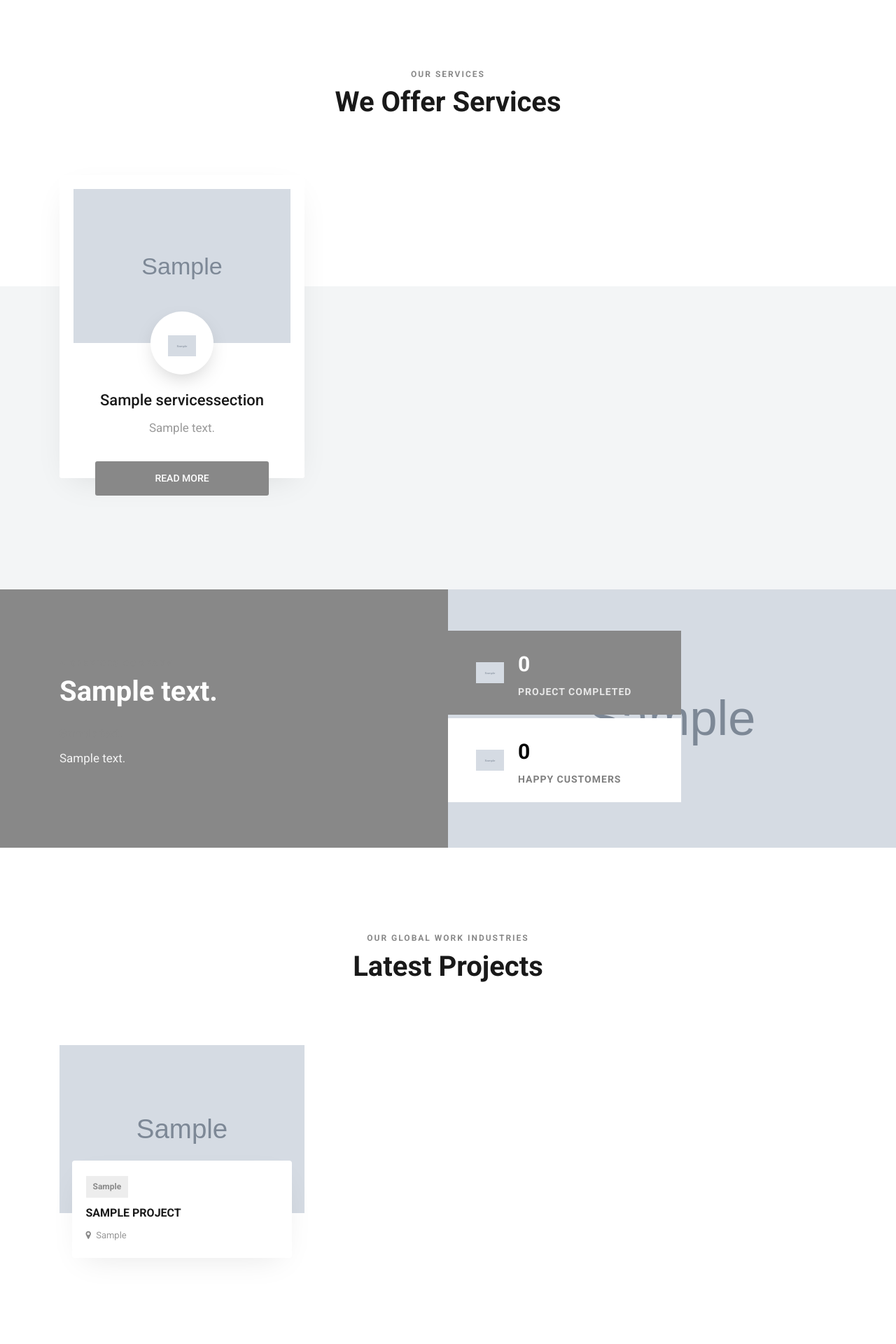
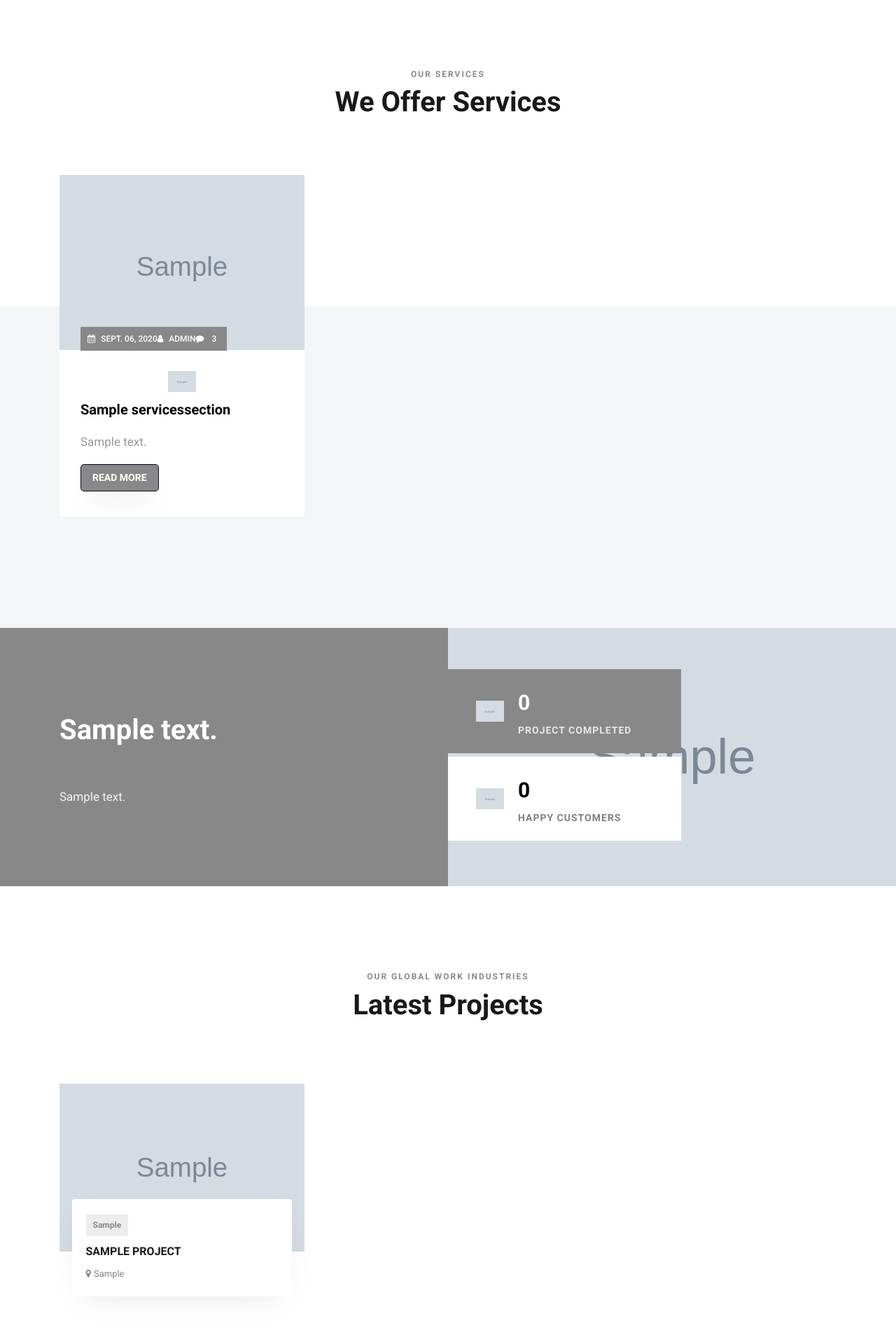
Before and after one commit to HooYia/jinno_site, a Django app: page /en/ in a window 1280 px wide. Shown: the part 2160-4080 px from the top of the page at 70% size. Run offline with Django 5.2, Linux system fonts and the light colour scheme; tables that the repository leaves empty hold one stand-in row (values such as "Sample post"); grey boxes marked "Sample" are stand-in pictures; data that the repository does not hold is empty; some libraries are stand-ins or nearby versions.

Commit message:
fix: home page

```diff
--- a/templates/homepage/latest_blog.html
+++ b/templates/homepage/latest_blog.html
@@ -15,18 +15,19 @@
             {% for blog in blogs %}
                 <div class="col-lg-4 ftco-animate">
                     <div class="blog-entry">
-                        <a href="#" class="block-20" style="background-image: url('{% if blog.image %}{{ blog.image.url }}{% else %}{% static 'images/image_'|add:forloop.counter|add:'.jpg' %}{% endif %}');" data-toggle="modal" data-target="#blogModal{{ forloop.counter }}">
+                        <a href="{% url 'main_app:blog_detail' blog.slug %}" class="block-20" style="background-image: url('{% if blog.image %}{{ blog.image.url }}{% else %}{% static 'images/image_'|add:forloop.counter|add:'.jpg' %}{% endif %}');">
                         </a>
                         <div class="text d-block">
                             <div class="meta">
                                 <p>
-                                    <a href="#"><span class="fa fa-calendar mr-2"></span>{% if blog.date %}{{ blog.date|date:"M. d, Y" }}{% else %}Sept. 06, 2020{% endif %}</a>
-                                    <a href="#"><span class="fa fa-user mr-2"></span>{{ blog.author_name|default:"Admin" }}</a>
-                                    <a href="#" class="meta-chat"><span class="fa fa-comment mr-2"></span> 3</a>
+                                    <a href="{% url 'main_app:blog_detail' blog.slug %}"><span class="fa fa-calendar mr-2"></span>{% if blog.date %}{{ blog.date|date:"M. d, Y" }}{% else %}Sept. 06, 2020{% endif %}</a>
+                                    <a href="{% url 'main_app:blog_detail' blog.slug %}"><span class="fa fa-user mr-2"></span>{{ blog.author_name|default:"Admin" }}</a>
+                                    <a href="{% url 'main_app:blog_detail' blog.slug %}" class="meta-chat"><span class="fa fa-comment mr-2"></span> 3</a>
                                 </p>
                             </div>
-                            <h3 class="heading"><a href="#">{{ blog.title|default:"Best for any industrial & business solution" }}</a></h3>
-                            <p><a href="#" class="btn btn-secondary py-2 px-3" data-toggle="modal" data-target="#blogModal{{ forloop.counter }}">{% trans "Read more" %}</a></p>
+                            <h3 class="heading"><a href="{% url 'main_app:blog_detail' blog.slug %}">{{ blog.title|default:"Best for any industrial & business solution" }}</a></h3>
+                            <p>{{ blog.description|striptags|truncatewords:20|default:"Far far away, behind the word mountains, far from the countries Vokalia..." }}</p>
+                            <p><a href="{% url 'main_app:blog_detail' blog.slug %}" class="btn btn-secondary py-2 px-3">{% trans 'Read more' %}</a></p>
                         </div>
                     </div>
                 </div>
--- a/templates/homepage/project.html
+++ b/templates/homepage/project.html
@@ -14,13 +14,15 @@
             {% for project in projects %}
                 <div class="col-md-4">
                     <div class="project">
-                        <a href="#" class="img d-flex align-items-center" style="background-image: url('{% if project.image %}{{ project.image.url }}{% else %}{% static 'images/project-1.jpg' %}{% endif %}');" data-toggle="modal" data-target="#projectModal{{ forloop.counter }}">
+                        <a href="{% url 'main_app:project_detail' project.slug %}" class="img d-flex align-items-center" style="background-image: url('{% if project.image %}{{ project.image.url }}{% else %}{% static 'images/project-'|add:forloop.counter|add:'.jpg' %}{% endif %}');">
                             <div class="icon d-flex align-items-center justify-content-center mb-5"><span class="fa fa-plus"></span></div>
                         </a>
                         <div class="text">
-                            <span class="subheading">{{ project.category|default:"Taxation" }}</span>
-                            <h3>{{ project.title|default:"Building A Condominium" }}</h3>
-                            <p><span class="fa fa-map-marker mr-1"></span> {{ project.location|default:"Montreal, Quebec, Canada" }}</p>
+                            <a href="{% url 'main_app:project_detail' project.slug %}" class="text-link">
+                                <span class="subheading">{{ project.category|default:"Accounting" }}</span>
+                                <h3>{{ project.title|default:"Building A Condominium" }}</h3>
+                                <p><span class="fa fa-map-marker mr-1"></span>{{ project.location|default:"Sherbrooke, Quebec, Canada" }}</p>
+                            </a>
                         </div>
                     </div>
                 </div>
--- a/templates/homepage/services.html
+++ b/templates/homepage/services.html
@@ -36,22 +36,28 @@
         </div>
         <div class="row">
             {% for service in services %}
-                <div class="col-md-4">
-                    <div class="services-wrap ftco-animate">
-                        <div class="img" style="background-image: url('{% if service.image %}{{ service.image.url }}{% else %}{% static 'images/jinoo_bookkeeping_1.jpg' %}{% endif %}');"></div>
-                        <div class="text">
+                <div class="col-lg-4 ftco-animate">
+                    <div class="blog-entry">
+                        <a href="{{ service.get_absolute_url }}" class="block-20" style="background-image: url('{% if service.image %}{{ service.image.url }}{% else %}{% static 'images/image_'|add:forloop.counter|add:'.jpg' %}{% endif %}');">
+                        </a>
+                        <div class="text d-block">
+                            <div class="meta">
+                                <p>
+                                    <a href="{{ service.get_absolute_url }}"><span class="fa fa-calendar mr-2"></span>{% trans "Sept. 06, 2020" %}</a>
+                                    <a href="{{ service.get_absolute_url }}"><span class="fa fa-user mr-2"></span>{% trans "Admin" %}</a>
+                                    <a href="{{ service.get_absolute_url }}" class="meta-chat"><span class="fa fa-comment mr-2"></span> 3</a>
+                                </p>
+                            </div>
                             <div class="icon">
-                                <span>
-                                    {% if service.icon %}
-                                        <img src="{{ service.icon.url }}" alt="{{ service.title|default:'Service' }}" class="service-icon">
-                                    {% else %}
-                                        <span class="flaticon-architect"></span>
-                                    {% endif %}
-                                </span>
+                                {% if service.icon %}
+                                    <img src="{{ service.icon.url }}" alt="{{ service.title|default:'Service' }}" class="img-fluid" style="max-height: 50px;">
+                                {% else %}
+                                    <span class="flaticon-hammer"></span>
+                                {% endif %}
                             </div>
-                            <h2>{{ service.title|default:"Bookkeeping" }}</h2>
-                            <p>{{ service.short_description|default:"Far far away, behind the word mountains, far from the countries Vokalia and Consonantia" }}</p>
-                            <a href="#" class="btn-custom" data-toggle="modal" data-target="#serviceModal{{ forloop.counter }}">{% trans "Read more" %}</a>
+                            <h3 class="heading"><a href="{{ service.get_absolute_url }}">{{ service.title|default:"Service" }}</a></h3>
+                            <p>{{ service.short_description|striptags|truncatewords:20|default:"Far far away, behind the word mountains, far from the countries Vokalia..." }}</p>
+                            <p><a href="{{ service.get_absolute_url }}" class="btn btn-secondary py-2 px-3">{% trans 'Read more' %}</a></p>
                         </div>
                     </div>
                 </div>
```
